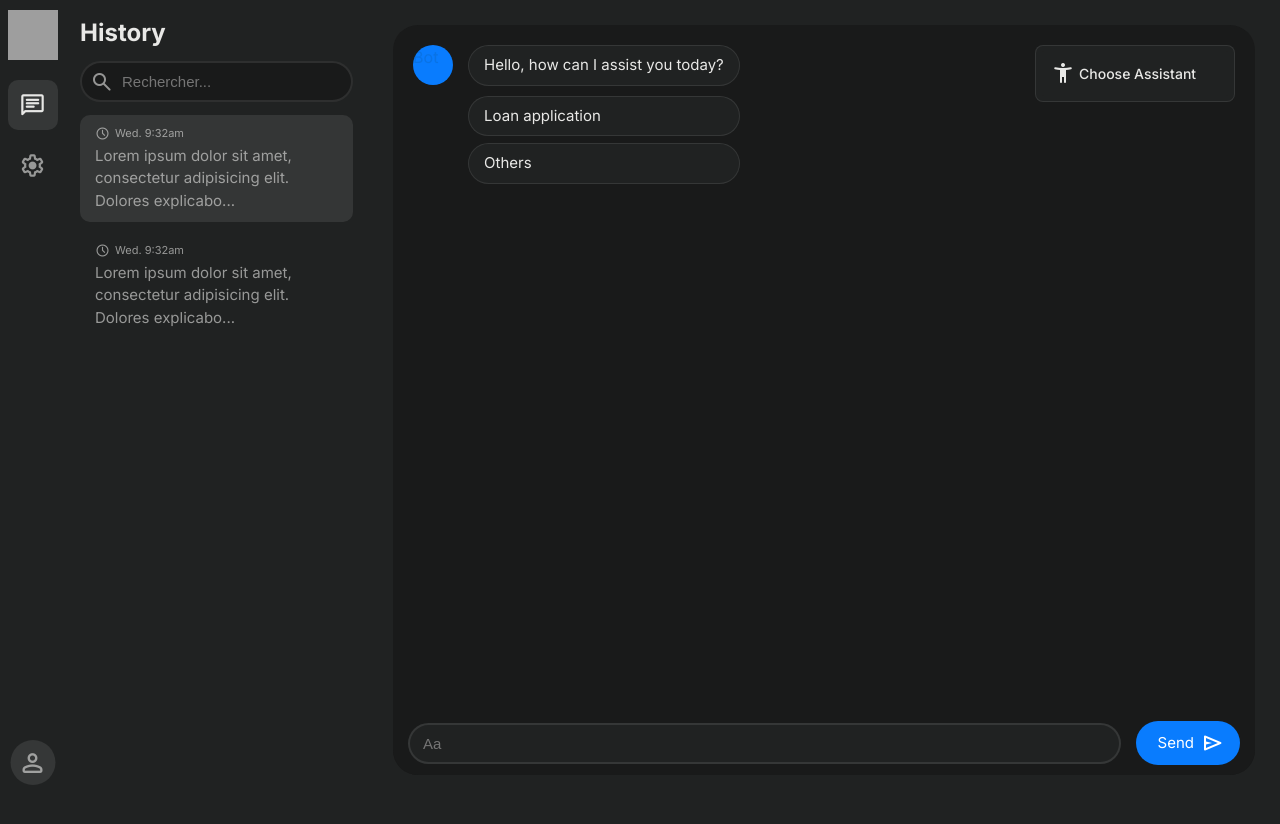
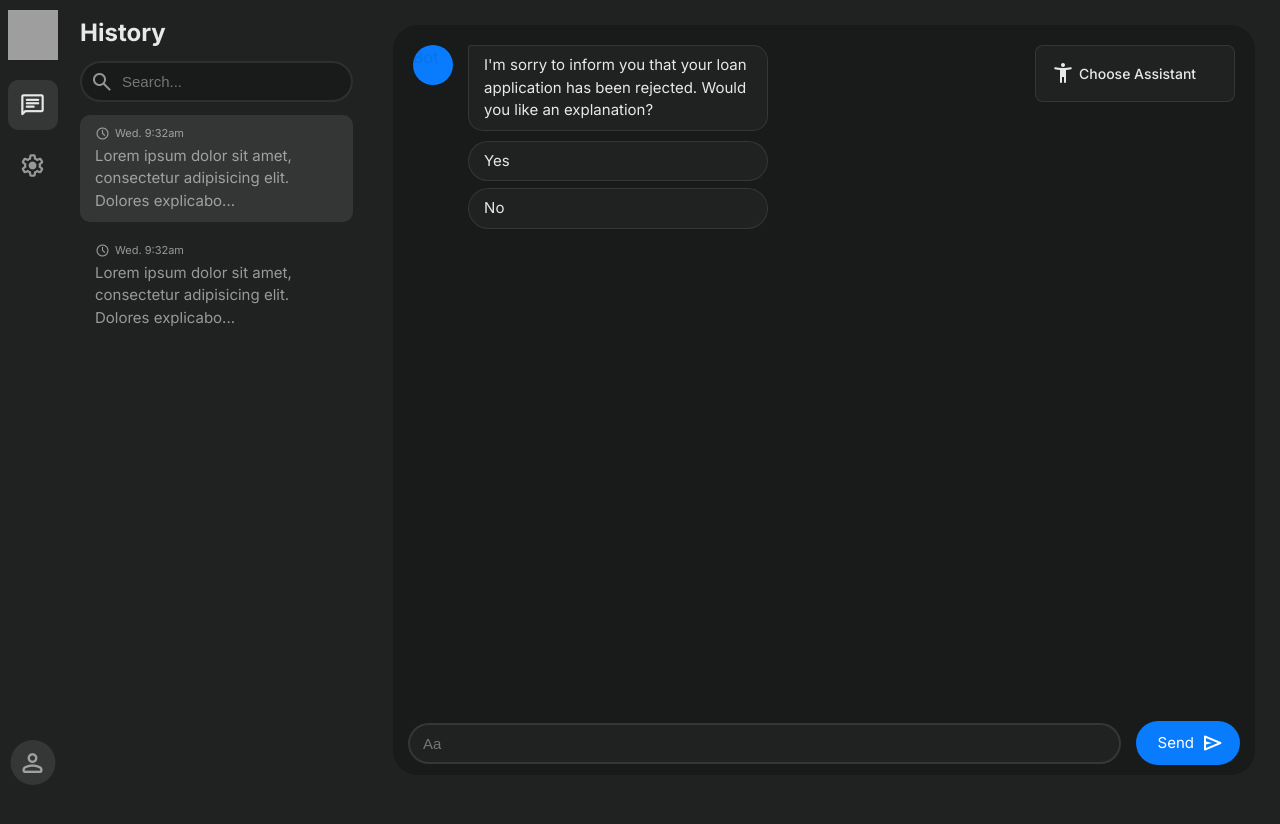
Before and after one commit to Shonned/Heyhi, a React (Vite) app in the folder frontend/: page / in a window 1280 px wide. Shown: the top 824 px of the page. Built offline with nearby package versions, Linux system fonts and the light colour scheme; grey boxes are pictures that could not be loaded.

Commit message:
fix lang & messages impro

```diff
--- a/frontend/src/components/ChatBot/ChatBot.jsx
+++ b/frontend/src/components/ChatBot/ChatBot.jsx
@@ -14,7 +14,7 @@ const ChatBot = () => {
     const [pendingResponse, setPendingResponse] = useState(false);
 
     const [messages, setMessages] = useState([
-        { content: getBotResponseByName('welcome').content, isBot: true, options: getBotResponseByName('welcome').options },
+        { content: getBotResponseByName('refused').content, isBot: true, options: getBotResponseByName('refused').options },
     ]);
 
     const sendMessage = () => {
--- a/frontend/src/components/ChatBot/Data/botData.js
+++ b/frontend/src/components/ChatBot/Data/botData.js
@@ -1,13 +1,12 @@
-export const startOptions = ['Loan application', 'Others'];
-export const loanApplicationOptions = ['Personal loan', 'Business loan', 'Mortgage'];
-export const othersOptions = ['Account balance', 'Transaction history', 'Customer support'];
+export const refusedOptions = ['Yes', 'No'];
+export const agreedOptions = ['I\'m satisfied with the explanation', 'I\'ll need a solution or an alternative'];
 
 const botResponses = [
     {
-        name: 'welcome',
-        content: "Hello, how can I assist you today?",
+        name: 'refused',
+        content: "I'm sorry to inform you that your loan application has been rejected. Would you like an explanation?",
         isBot: true,
-        options: startOptions,
+        options: refusedOptions,
     },
     {
         name: 'error',
--- a/frontend/src/components/ChatBot/Data/botHelper.js
+++ b/frontend/src/components/ChatBot/Data/botHelper.js
@@ -1,20 +1,31 @@
-import { loanApplicationOptions, othersOptions } from './botData';
+import { agreedOptions } from './botData';
 
 export const getBotResponseByOption = (option) => {
     switch (option) {
-        case 'Loan application':
+        case 'Yes':
             return {
-                name: 'loan_application_help',
-                content: "Sure, I can help you with a loan application. Which type of loan are you interested in?",
+                name: 'loan_application_explanation',
+                content: "I see that your number of working hours per week is only 20h, our system requires a minimum of 30h to be able to proceed with the loan application.",
                 isBot: true,
-                options: loanApplicationOptions,
+                options: agreedOptions,
             };
-        case 'Personal loan':
+        case 'No':
             return {
-                name: 'personal_loan_amount',
-                content: "Amount",
+                name: 'loan_application_thanks',
+                content: "Thank you for trusting us",
                 isBot: true,
             };
-        // ...
+        case 'I\'m satisfied with the explanation':
+            return {
+                name: 'loan_application_thanks',
+                content: "Thank you for trusting us",
+                isBot: true,
+            };
+        case 'I\'ll need a solution or an alternative':
+            return {
+                name: 'loan_application_no_alternative',
+                content: "Unfortunately no alternative is available for your case.",
+                isBot: true,
+            };
     }
 };
--- a/frontend/src/components/History/History.jsx
+++ b/frontend/src/components/History/History.jsx
@@ -27,7 +27,7 @@ const History = () => {
                     <div className="search-bar">
                         <Input
                             type="text"
-                            placeholder="Rechercher..."
+                            placeholder="Search..."
                             value={searchTerm}
                             onChange={handleSearchChange}
                             icon={'search'}
--- a/frontend/src/components/Utils/Modal/Modal.jsx
+++ b/frontend/src/components/Utils/Modal/Modal.jsx
@@ -27,7 +27,7 @@ const Modal = ({onClose, modalId}) => {
                     Lorem ipsum dolor sit amet, consectetur adipisicing elit. Ab architecto delectus distinctio enim, fuga impedit, iste obcaecati quis recusandae reiciendis ullam unde, vel voluptas? Architecto ea odio voluptas? Laudantium, vel?
                 </div>
                 <div className="modal-submit">
-                    <Button type="submit" text="Valider" loading={loading} onClick={action} />
+                    <Button type="submit" text="Submit" loading={loading} onClick={action} />
                 </div>
             </div>
         </div>
```
